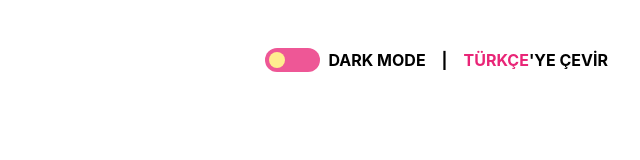
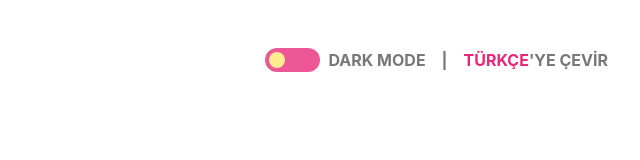
Before and after one commit to EzgiUOztuna/Personal-Website, a React (Vite) app: page / in a window 1280 px wide. Shown: the top 160 px of the page, without its empty margins (640-1280 px from the left). Built offline with nearby package versions, Linux system fonts and the light colour scheme.

Commit message:
Dark Mode & Language

```diff
--- a/src/components/Introduction.css
+++ b/src/components/Introduction.css
@@ -74,6 +74,7 @@ label:active:after {
     font-family: "Inter", sans-serif;
     font-size: 1rem;
     font-weight: 700;
+    color: #777777;
 }
 
 .language {
@@ -84,4 +85,5 @@ label:active:after {
     font-family: "Inter", sans-serif;
     font-size: 1rem;
     font-weight: 700;
+    color: #777777;
 }
```
